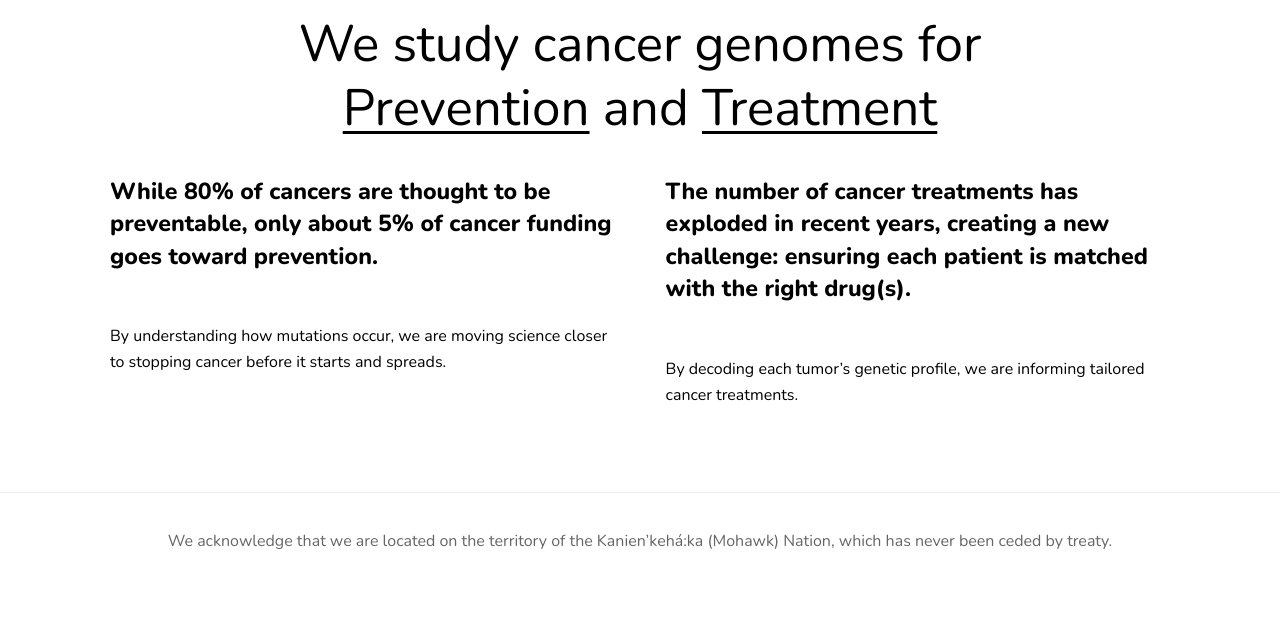
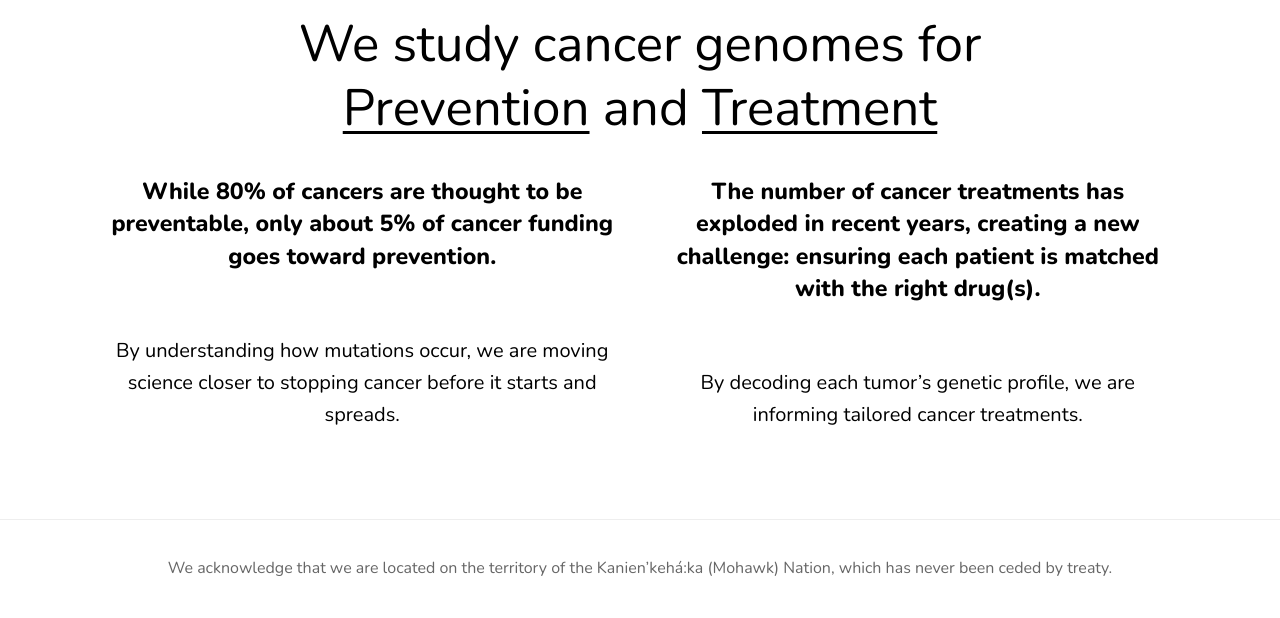
Before and after one commit to joseph-gad-code/Gurjao-Lab-Website, a Jekyll site: the page built from index.md, in a window 1280 px wide. Shown: the part 916-1534 px from the top of the page. Built offline with Jekyll 4.4.1, drawn with Linux system fonts in a browser that asks for light colours; before the commit the page ends 1507 px from its top, so only the background shows below that.

Commit message:
Update index.md

```diff
--- a/index.md
+++ b/index.md
@@ -21,7 +21,7 @@ title: Home
 
 
 <section class="homepage-blurbs">
-  <div class="homepage-blurb">
+  <div class="secondary-blurb">
     <p class="main-blurb">
       While 80% of cancers are thought to be preventable, only about 5% of cancer
       funding goes toward prevention.
@@ -32,7 +32,7 @@ title: Home
       stopping cancer before it starts and spreads.
     </p>
   </div>
-  <div class="homepage-blurb">
+  <div class="secondary-blurb">
     <p class="main-blurb">
       The number of cancer treatments has exploded in recent years, creating a
       new challenge: ensuring each patient is matched with the right drug(s).
```
